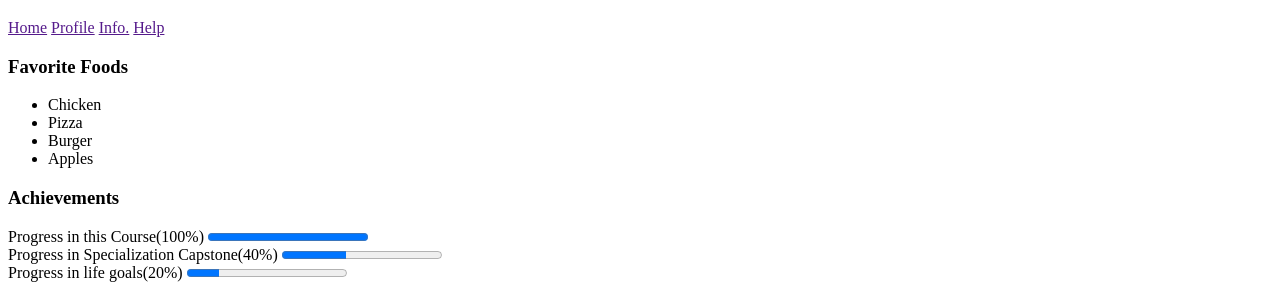
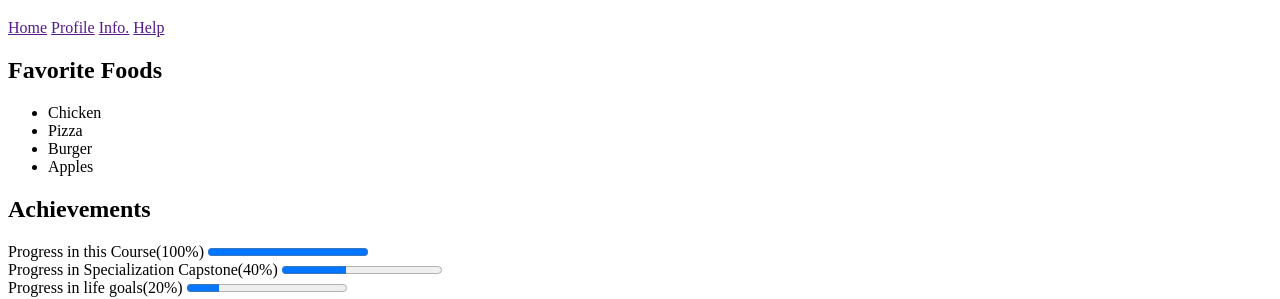
Before and after one commit to PranishGreat/html5, a plain HTML site: page index.html in a window 1280 px wide. Shown: the part 61-360 px from the top of the page. Drawn offline with Linux system fonts and the light colour scheme.

Commit message:
Update index.html

```diff
--- a/index.html
+++ b/index.html
@@ -14,7 +14,7 @@
 <a href="">Info.</a>
 <a href="">Help</a>
 
-<h3>Favorite Foods</h3>
+<h2>Favorite Foods</h2>
 <ul>
 <li>Chicken</li>
 <li>Pizza</li>
@@ -22,7 +22,7 @@
 <li>Apples</li>
 </ul>
 
-<h3>Achievements</h3>
+<h2>Achievements</h2>
 <label>Progress in this Course(100%)</label>
 <progress max="100" value="100"></progress><br>
 
@@ -32,7 +32,7 @@
 <label>Progress in life goals(20%)</label>
 <progress max="100" value="20"></progress><br>
 
-<h2>More About Me</h3>
+<h2>More About Me</h2>
 <details>
 <summary>My Childhood</summary>
 I am Kunal. My Childhood was great!!!
```
